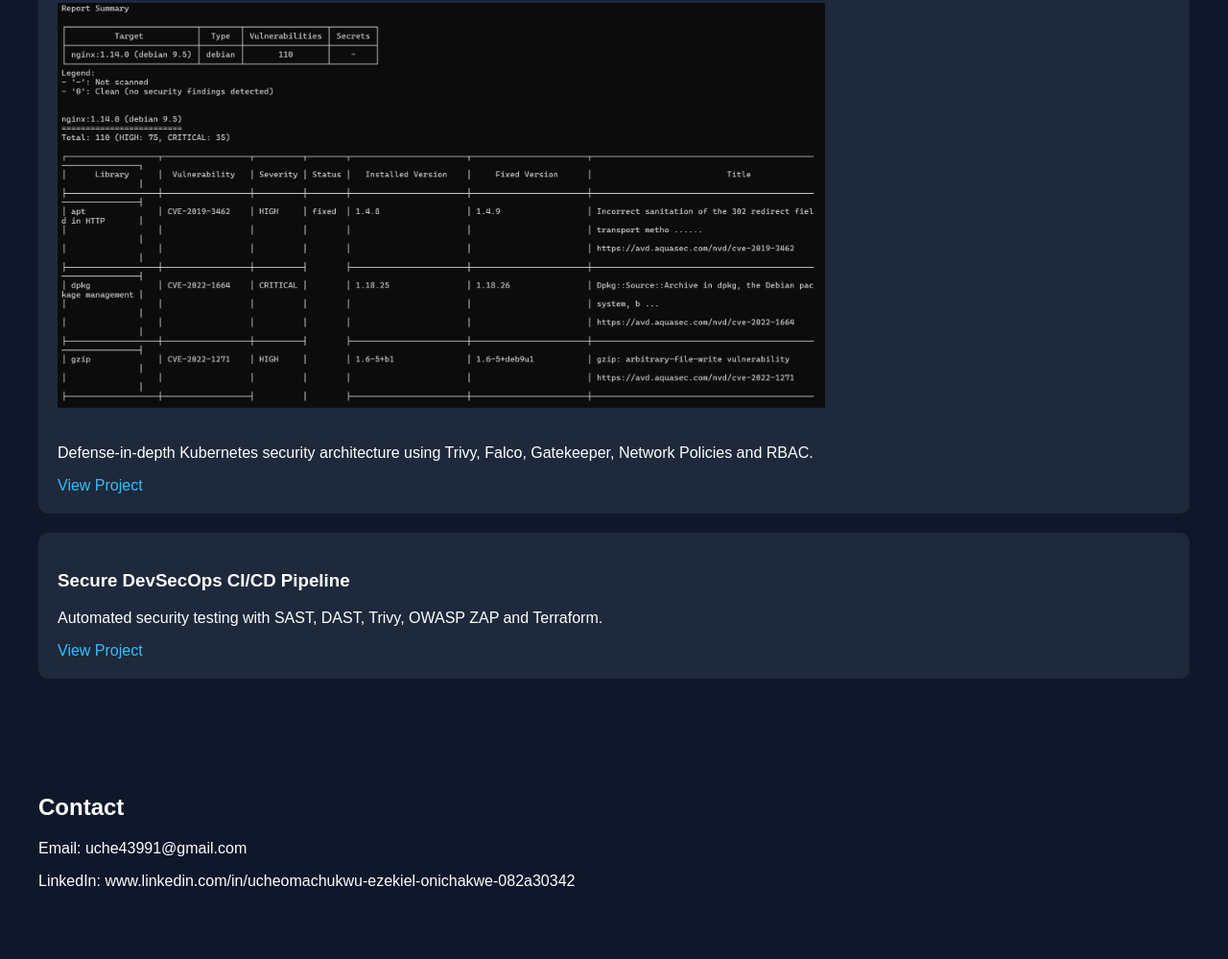
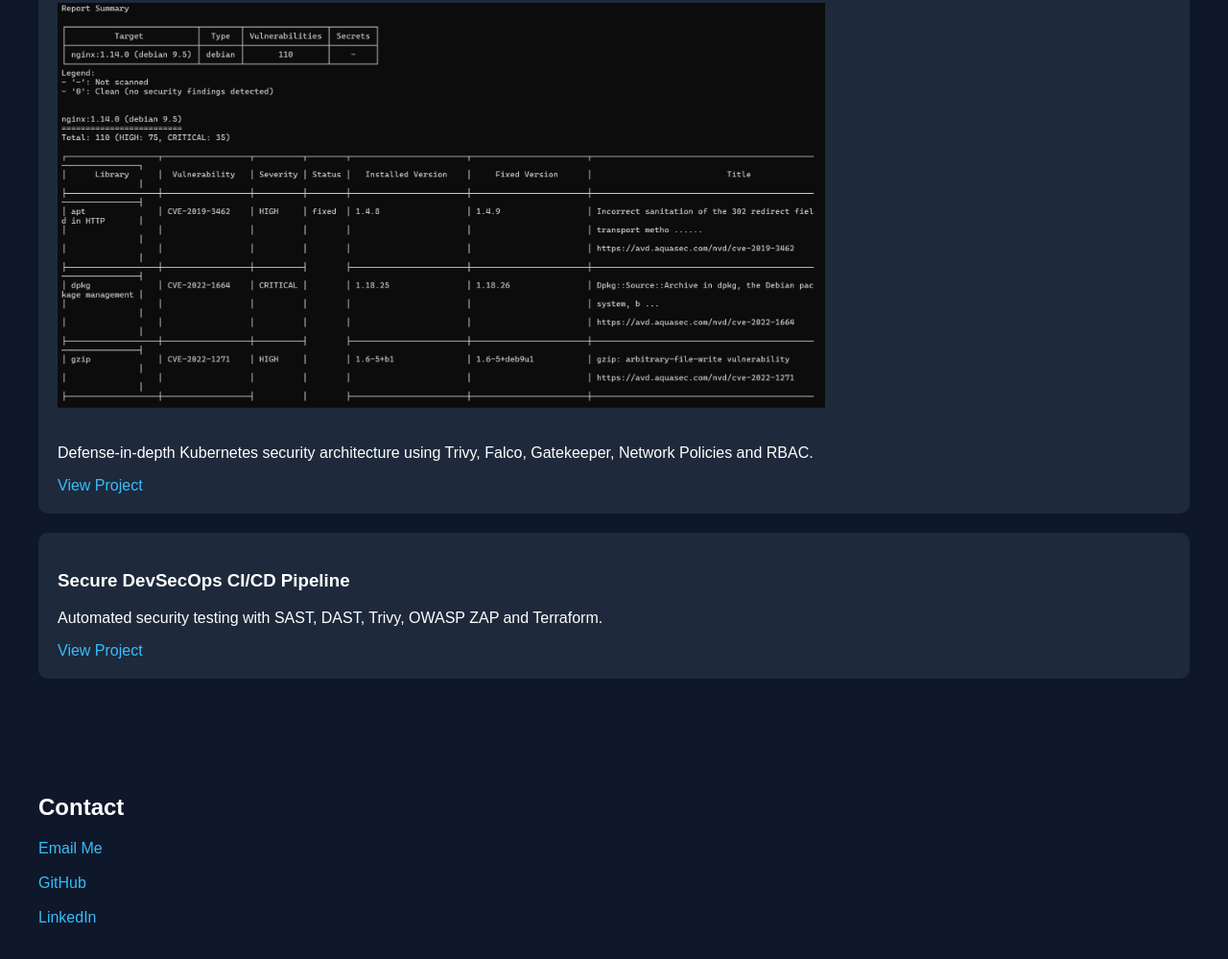
Before and after one commit to Ezekiel2708/portifolio, a plain HTML site: page index.html in a window 1280 px wide. Shown: the part 978-1977 px from the top of the page at 96% size. Drawn offline with Linux system fonts and the light colour scheme.

Commit message:
Update index.html

```diff
--- a/index.html
+++ b/index.html
@@ -139,12 +139,21 @@ View Project
 
 <h2>Contact</h2>
 
-<p>Email: uche43991@gmail.com</p>
+<a href="mailto:uche43991@gmail.com">
+Email Me
+</a>
 
-<p>
-LinkedIn:
-www.linkedin.com/in/ucheomachukwu-ezekiel-onichakwe-082a30342
-</p>
+<br><br>
+
+<a href="https://github.com/Ezekiel2708">
+GitHub
+</a>
+
+<br><br>
+
+<a href="https://www.linkedin.com/in/ucheomachukwu-ezekiel-onichakwe-082a30342">
+LinkedIn
+</a>
 
 </section>
 
```
